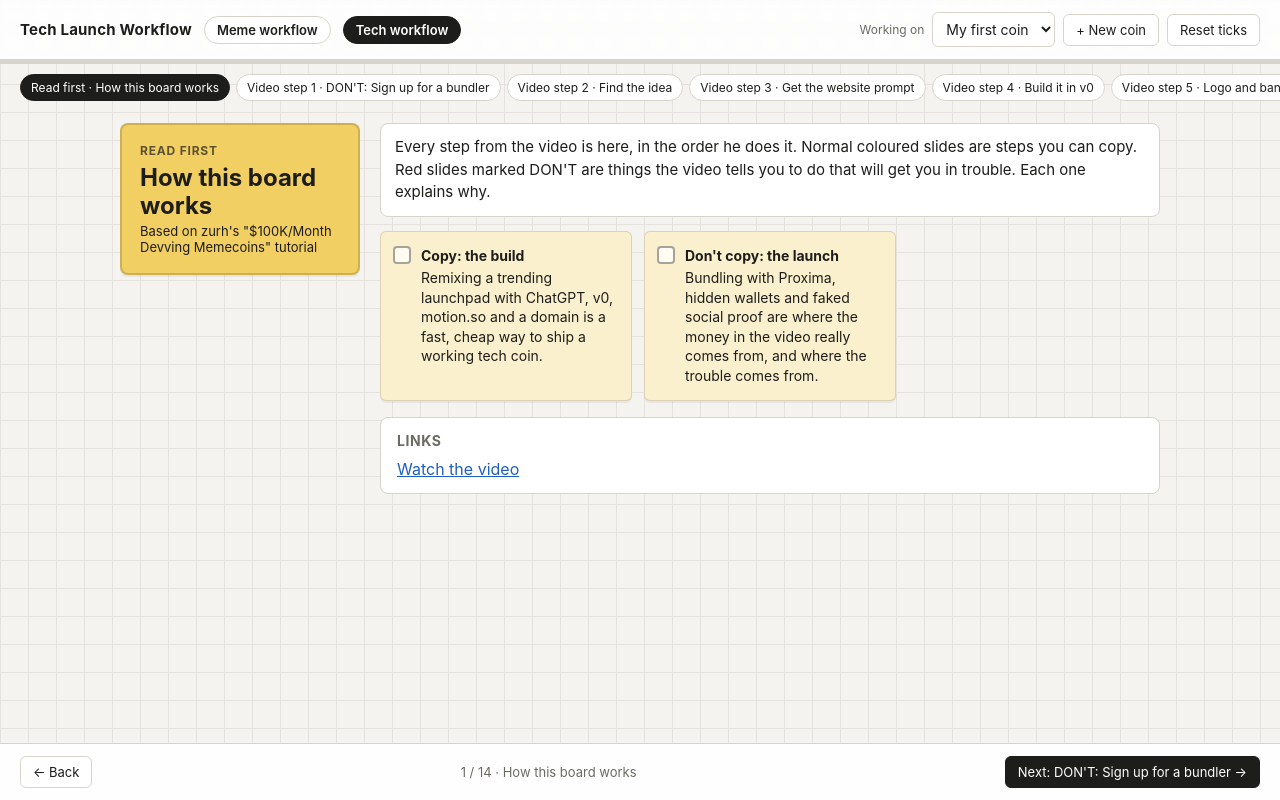
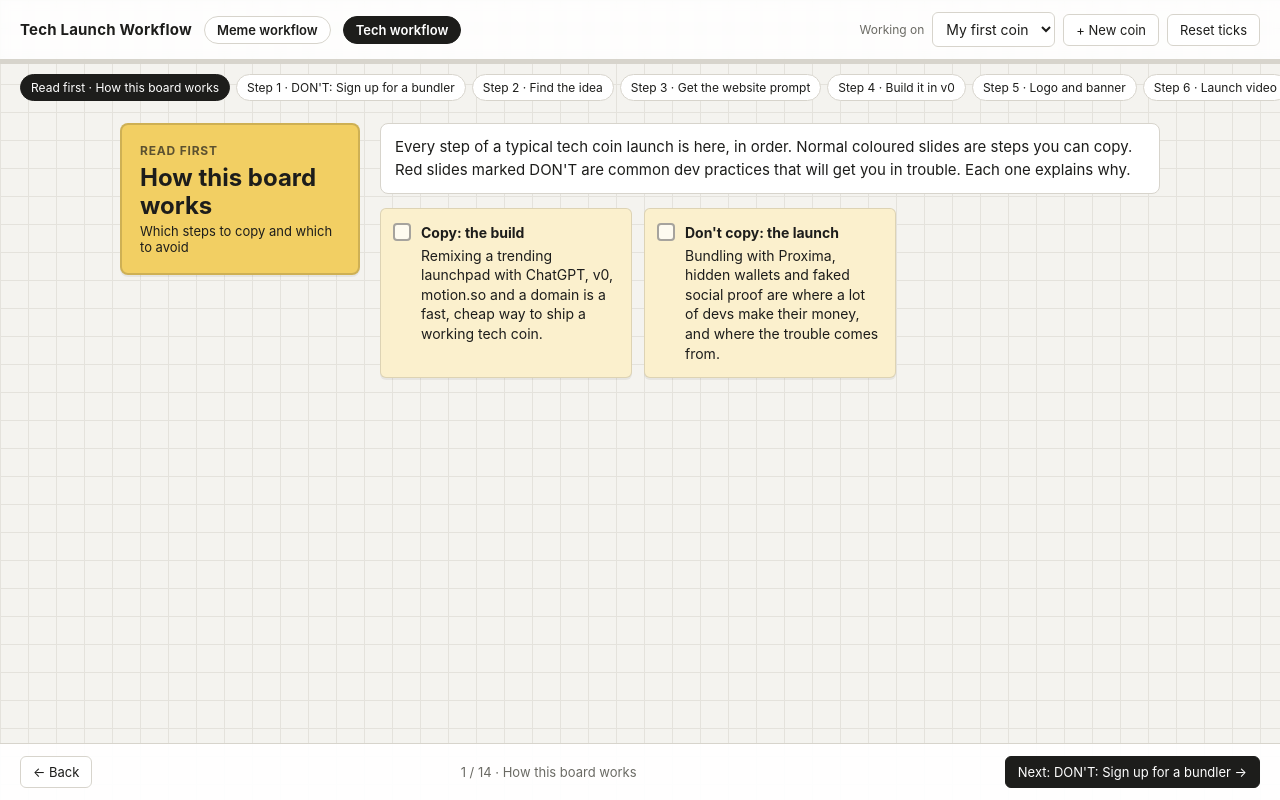
Before and after one commit to yazon-hue/tech-coin-workflow-, a plain HTML site: page index.html in a window 1280 px wide. Drawn offline with Linux system fonts and the light colour scheme.

Commit message:
Remove references to the source video
Co-Authored-By: Claude Opus 5.5 <noreply@anthropic.com>
Claude-Session: https://claude.ai/code/session_0178LTgN8kjFMtzBdzYcpSTk

```diff
--- a/index.html
+++ b/index.html
@@ -105,16 +105,15 @@
 
 <script>
 const SLIDES = [
-  { key:"intro", num:"Read first", title:"How this board works", sub:"Based on zurh's \"$100K/Month Devving Memecoins\" tutorial", color:"--c9",
-    intro:"Every step from the video is here, in the order he does it. Normal coloured slides are steps you can copy. Red slides marked DON'T are things the video tells you to do that will get you in trouble. Each one explains why.",
+  { key:"intro", num:"Read first", title:"How this board works", sub:"Which steps to copy and which to avoid", color:"--c9",
+    intro:"Every step of a typical tech coin launch is here, in order. Normal coloured slides are steps you can copy. Red slides marked DON'T are common dev practices that will get you in trouble. Each one explains why.",
     notes:[
       ["Copy: the build","Remixing a trending launchpad with ChatGPT, v0, motion.so and a domain is a fast, cheap way to ship a working tech coin."],
-      ["Don't copy: the launch","Bundling with Proxima, hidden wallets and faked social proof are where the money in the video really comes from, and where the trouble comes from."]
+      ["Don't copy: the launch","Bundling with Proxima, hidden wallets and faked social proof are where a lot of devs make their money, and where the trouble comes from."]
     ],
-    links:[["Watch the video","https://www.youtube.com/watch?v=qZ2k-yU_WiI"]]
   },
-  { key:"bundler", num:"Video step 1", title:"DON'T: Sign up for a bundler", sub:"Proxima", warn:true,
-    intro:"The video opens by telling you to sign up for Proxima so you can \"bundle\" your coin. In his words, bundling is buying your own supply first \"so you can't lose money\". Chris's video pushes the same tool.",
+  { key:"bundler", num:"Step 1", title:"DON'T: Sign up for a bundler", sub:"Proxima", warn:true,
+    intro:"Many devs start by signing up for a bundler like Proxima. Bundling is sold as buying your own supply first \"so you can't lose money\".",
     notes:[
       ["What bundling is","The dev buys a big share of the supply at the same moment as launch, spread across wallets that look like strangers."],
       ["Why \"can't lose\"","You can't lose because the people who buy after you are the ones who lose. Your profit is their loss."],
@@ -122,8 +121,8 @@ const SLIDES = [
       ["It gets caught","Bubble-map and holder-check tools flag bundles within minutes. The coin gets called out and the dev wallet is marked."]
     ]
   },
-  { key:"idea", num:"Video step 2", title:"Find the idea", sub:"Remix a launchpad that's trending today", color:"--c1", time:"5 to 10 min",
-    intro:"Find a launchpad that launched today on Axiom, give its website to ChatGPT, and ask for a new idea in the same style. His example: PawLaunch, a launchpad whose fees go to animal shelters.",
+  { key:"idea", num:"Step 2", title:"Find the idea", sub:"Remix a launchpad that's trending today", color:"--c1", time:"5 to 10 min",
+    intro:"Find a launchpad that launched today on Axiom, give its website to ChatGPT, and ask for a new idea in the same style. For example: PawLaunch, a launchpad whose fees go to animal shelters.",
     notes:[
       ["Find a trending launchpad","Check what launched today on Axiom."],
       ["Paste its site into ChatGPT","Ask for another idea like this one."],
@@ -132,33 +131,33 @@ const SLIDES = [
     ],
     score:true
   },
-  { key:"prompt", num:"Video step 3", title:"Get the website prompt", sub:"ChatGPT writes the build prompt", color:"--c2", time:"2 min",
+  { key:"prompt", num:"Step 3", title:"Get the website prompt", sub:"ChatGPT writes the build prompt", color:"--c2", time:"2 min",
     intro:"Ask ChatGPT for a prompt that copies the site you just showed it, rebuilt for your idea.",
     notes:[
       ["Ask for a v0 prompt","\"Write a prompt to copy the site I sent you, but for [idea].\""],
       ["Copy the whole prompt","Ignore the extra tips. You only need the prompt."]
     ]
   },
-  { key:"build", num:"Video step 4", title:"Build it in v0", sub:"Vercel's AI builder", color:"--c3", time:"1 to 2 hours",
-    intro:"Paste the prompt into v0. He has a landing page in about 10 minutes and spends around $15 to $40 in AI credits.",
+  { key:"build", num:"Step 4", title:"Build it in v0", sub:"Vercel's AI builder", color:"--c3", time:"1 to 2 hours",
+    intro:"Paste the prompt into v0. Expect a landing page in about 10 minutes and around $15 to $40 in AI credits.",
     notes:[
       ["Paste prompt into v0","The landing page appears in about 10 minutes."],
       ["Make it actually work","Ask v0 (or ChatGPT) to make the launch flow real, so coins launch on pump.fun from the site."],
-      ["Backend on Supabase","Free for your first projects, about $20 a month after that, he says."],
+      ["Backend on Supabase","Free for your first projects, about $20 a month after that."],
       ["Test the whole flow","Enter a name, upload an image, set fees, continue. Fix anything that breaks."],
       ["Charity or fee claims must be real","If the site says fees go to a cause, they have to actually go there."]
     ],
     links:[["v0","https://v0.app/"]]
   },
-  { key:"brand", num:"Video step 5", title:"Logo and banner", sub:"Made with ChatGPT", color:"--c4", time:"10 min",
-    intro:"He makes the logo and the X banner with ChatGPT, at no cost.",
+  { key:"brand", num:"Step 5", title:"Logo and banner", sub:"Made with ChatGPT", color:"--c4", time:"10 min",
+    intro:"Make the logo and the X banner with ChatGPT, at no cost.",
     notes:[
       ["Logo","Square, 1000 × 1000 px."],
       ["X banner","1500 × 500 px. Can double as the DEX Screener header (3:1)."]
     ]
   },
-  { key:"video", num:"Video step 6", title:"Launch video", sub:"motion.so", color:"--c6", time:"30 to 60 min to render",
-    intro:"ChatGPT writes the video prompt, motion.so makes the video from your site link. About $5 to $10 a video against $200 to $400 for an editor, he says.",
+  { key:"video", num:"Step 6", title:"Launch video", sub:"motion.so", color:"--c6", time:"30 to 60 min to render",
+    intro:"ChatGPT writes the video prompt, motion.so makes the video from your site link. About $5 to $10 a video against $200 to $400 for an editor.",
     notes:[
       ["Get a video prompt","Ask ChatGPT for a motion.so prompt: clean launch-app style animations, clean sound effects, UK garage type beat."],
       ["Add your site link","Paste the prompt and your live site into motion.so."],
@@ -167,24 +166,24 @@ const SLIDES = [
     ],
     links:[["motion.so","https://motion.so/"]]
   },
-  { key:"domain", num:"Video step 7", title:"Publish + domain", sub:"Through Vercel", color:"--c7", time:"10 min",
+  { key:"domain", num:"Step 7", title:"Publish + domain", sub:"Through Vercel", color:"--c7", time:"10 min",
     intro:"Publish the site from v0 and buy a domain through Vercel. Around $15 to $25.",
     notes:[
       ["Publish changes in v0","You get a Vercel link straight away."],
-      ["Buy a domain on Vercel","About $20 at most, he says."],
+      ["Buy a domain on Vercel","About $20 at most."],
       ["Check it on a phone","Every button, every page."]
     ]
   },
-  { key:"x", num:"Video step 8", title:"X account", sub:"Plus a blue check", color:"--c8", time:"10 min",
-    intro:"Make a new X account for the coin and pay for the blue check on your phone (about $5, he says).",
+  { key:"x", num:"Step 8", title:"X account", sub:"Plus a blue check", color:"--c8", time:"10 min",
+    intro:"Make a new X account for the coin and pay for the blue check on your phone (about $5).",
     notes:[
       ["New X account","Handle, logo, banner, bio, website link."],
       ["Blue check","Paid verification from the X app."],
       ["Pin the video","Your motion.so launch video as the pinned post."]
     ]
   },
-  { key:"proof", num:"From Chris's video", title:"DON'T: Fake social proof", sub:"Bought accounts and \"smart followers\"", warn:true,
-    intro:"Chris's video sells \"smart followers\" as \"cheap social proof\", and buying OG or aged accounts does the same job. Both make the coin look more followed and trusted than it is.",
+  { key:"proof", num:"Avoid", title:"DON'T: Fake social proof", sub:"Bought accounts and \"smart followers\"", warn:true,
+    intro:"\"Smart followers\" are sold to devs as \"cheap social proof\", and buying OG or aged accounts does the same job. Both make the coin look more followed and trusted than it is.",
     notes:[
       ["What it is","Paying for followers, or buying an old account with history, so a brand-new coin looks established."],
       ["Why it's trouble","It misleads buyers about who backs the coin. Buying, selling or faking accounts is against X's rules."],
@@ -192,10 +191,10 @@ const SLIDES = [
       ["Do instead","A fresh account, a real blue check, good content and good timing."]
     ]
   },
-  { key:"bundle", num:"Video step 9", title:"DON'T: The bundled launch", sub:"How the video actually launches", warn:true,
-    intro:"In Proxima the video buys extra wallets from a marketplace, set up so they don't look linked. The dev takes a small, locked 1% in public, while 12 to 15% of supply sits across 10 or more hidden holder wallets that he later sells from \"when I feel it's right\".",
+  { key:"bundle", num:"Step 9", title:"DON'T: The bundled launch", sub:"How bundled launches work", warn:true,
+    intro:"The dev buys extra wallets from a marketplace, set up so they don't look linked. They take a small, locked 1% in public, while 12 to 15% of supply sits across 10 or more hidden holder wallets that they sell from later.",
     notes:[
-      ["Why the wallets are hidden","He says it himself: if buyers could see you hold the supply, \"people are not going to buy on top of you\". Hiding it is the whole point."],
+      ["Why the wallets are hidden","If buyers could see the dev holds the supply, nobody would buy on top of them. Hiding it is the whole point."],
       ["The locked 1% is cover","Locking the public dev buy looks trustworthy, while the real position is in the other wallets."],
       ["The charity makes it worse","Selling hidden supply on a coin that promises fees to animal shelters uses a good cause to pull buyers in."],
       ["What it can cost you","Called out publicly, wallets flagged for life, and in the UK and elsewhere a real risk of fraud or market-abuse claims."]
@@ -213,9 +212,9 @@ const SLIDES = [
     links:[["pump.fun","https://pump.fun/create"]]
   },
   { key:"maths", num:"Reality check", title:"The money claims", sub:"\"$50K to $100K a month\"", color:"--c9",
-    intro:"The video says one coin costs about $60, and that 24 coins a day at 5 SOL each makes $50K to $100K a month. The cost list is fair. The income maths isn't.",
+    intro:"The pitch: one coin costs about $60, and 24 coins a day at 5 SOL each makes $50K to $100K a month. The cost list is fair. The income maths isn't.",
     notes:[
-      ["Costs (his numbers)","Idea and logo free, site $15 to $25, domain $15 to $25, video $5 to $10, blue check $5. About $60 a coin."],
+      ["Costs","Idea and logo free, site $15 to $25, domain $15 to $25, video $5 to $10, blue check $5. About $60 a coin."],
       ["24 a day isn't real","Each build plus video takes 1 to 2 hours, and nobody launches around the clock."],
       ["Most launches make nothing","The 5 SOL a coin figure depends on the bundle selling to buyers. Without it, most coins never bond."],
       ["The market has shrunk","pump.fun's monthly volume fell from $11.6B in Jan 2025 to $2.1B in Jan 2026, an 81% drop."]
```
Also changed, not shown: 1 other file.
